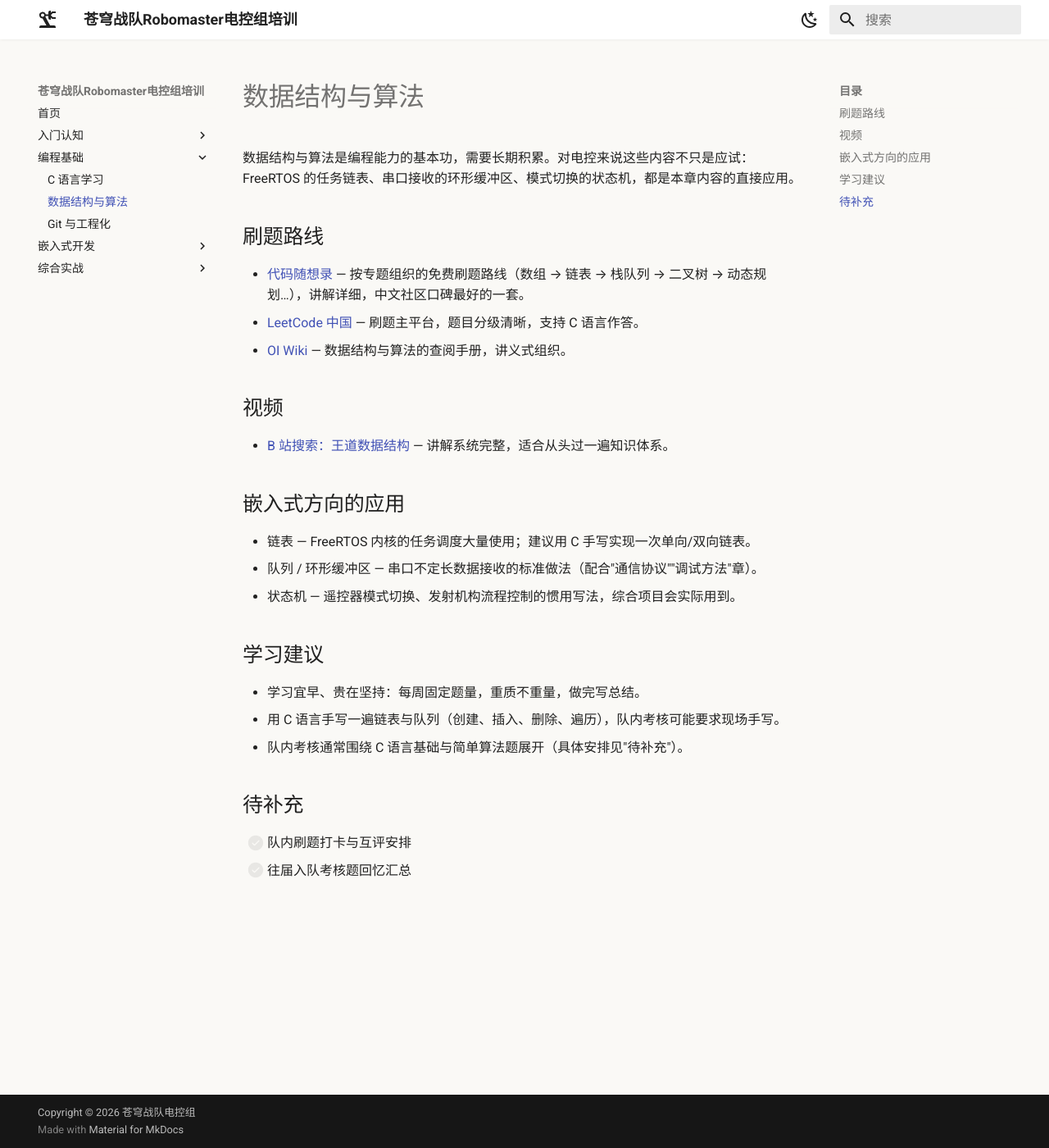
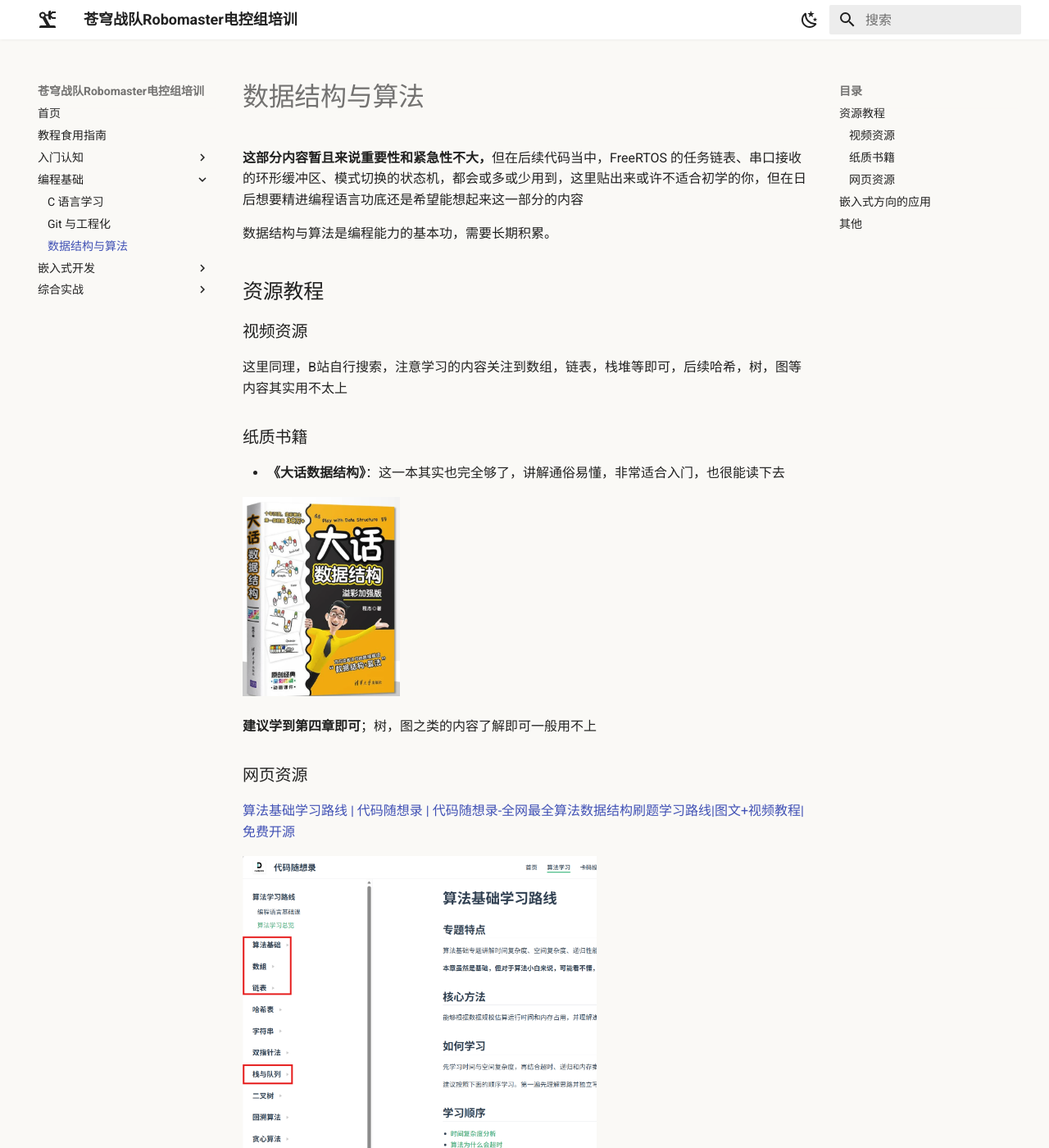
Before and after one commit to Xiaofxx/rm-ec-training, an MkDocs documentation site: the page built from docs/dsa.md, in a window 1280 px wide and 1400 px high. Shown: the whole window at 82% size. Built offline with MkDocs 1.6.1 and Material for MkDocs 9.7.7, drawn with Linux system fonts in a browser that asks for light colours; some of the changed text lies outside the part shown.

Commit message:
content: 新增教程食用指南(学习路线)，修正新图语法，导航Git与工程化前移

```diff
--- a/docs/dsa.md
+++ b/docs/dsa.md
@@ -1,30 +1,43 @@
 # 数据结构与算法
 
-数据结构与算法是编程能力的基本功，需要长期积累。对电控来说这些内容不只是应试：FreeRTOS 的任务链表、串口接收的环形缓冲区、模式切换的状态机，都是本章内容的直接应用。
+**这部分内容暂且来说重要性和紧急性不大，**但在后续代码当中，FreeRTOS 的任务链表、串口接收的环形缓冲区、模式切换的状态机，都会或多或少用到，这里贴出来或许不适合初学的你，但在日后想要精进编程语言功底还是希望能想起来这一部分的内容
 
-## 刷题路线
+数据结构与算法是编程能力的基本功，需要长期积累。
 
-- [代码随想录](https://programmercarl.com/) — 按专题组织的免费刷题路线（数组 → 链表 → 栈队列 → 二叉树 → 动态规划…），讲解详细，中文社区口碑最好的一套。
-- [LeetCode 中国](https://leetcode.cn/) — 刷题主平台，题目分级清晰，支持 C 语言作答。
-- [OI Wiki](https://oi-wiki.org/) — 数据结构与算法的查阅手册，讲义式组织。
+## 资源教程
 
-## 视频
+### 视频资源
 
-- [B 站搜索：王道数据结构](https://search.bilibili.com/all?keyword=王道+数据结构) — 讲解系统完整，适合从头过一遍知识体系。
+这里同理，B站自行搜索，注意学习的内容关注到数组，链表，栈堆等即可，后续哈希，树，图等内容其实用不太上
+
+### 纸质书籍
+
+* **《大话数据结构》**：这一本其实也完全够了，讲解通俗易懂，非常适合入门，也很能读下去
+
+![image-20260831160210566](assets/image-20260831160210566.png){: style="zoom:33%" }
+
+**建议学到第四章即可**；树，图之类的内容了解即可一般用不上
+
+### 网页资源
+
+[算法基础学习路线 | 代码随想录 | 代码随想录-全网最全算法数据结构刷题学习路线|图文+视频教程|免费开源](https://programmercarl.com/algo/fundamentals/)
+
+![image-20260831161929449](assets/image-20260831161929449.png){: style="zoom:33%" }
+
+建议关注如上红框圈选的内容，同时这里配套了力扣刷题，这里练练手都行但不建议花时间）
 
 ## 嵌入式方向的应用
 
-- 链表 — FreeRTOS 内核的任务调度大量使用；建议用 C 手写实现一次单向/双向链表。
-- 队列 / 环形缓冲区 — 串口不定长数据接收的标准做法（配合"通信协议""调试方法"章）。
+- 链表 — FreeRTOS 内核的任务调度大量使用，以及队内框架代码pub-sub机制也运用链表。
+- 队列 / 环形缓冲区 — 串口不定长数据接收的标准做法。
 - 状态机 — 遥控器模式切换、发射机构流程控制的惯用写法，综合项目会实际用到。
 
-## 学习建议
+## 其他
 
-- 学习宜早、贵在坚持：每周固定题量，重质不重量，做完写总结。
-- 用 C 语言手写一遍链表与队列（创建、插入、删除、遍历），队内考核可能要求现场手写。
-- 队内考核通常围绕 C 语言基础与简单算法题展开（具体安排见"待补充"）。
+实际上，在自学过程中这部分完全可以根据需要才学，而不是什么都掌握了再去开始做项目，
 
-## 待补充
+这部分你一定会觉得，哪里可以用的上？
 
-- [ ] 队内刷题打卡与互评安排
-- [ ] 往届入队考核题回忆汇总
+**虽然说一开始可能不重要或者用不上，但是数据结构和算法很多的思想是非常值得学习的，比如如何写一段高效率且简洁的代码，针对不同的问题会有很多思路去解决，也有运行效率上的优劣之分**
+
+总之，对于基础学习者来说，这一部分可以不必深究，但是对于想要精进编程语言功底，数据结构算法还是不可或缺的
--- a/docs/git.md
+++ b/docs/git.md
@@ -2,25 +2,28 @@
 
 队内代码协作与开源项目参与全部围绕 Git 展开，掌握 Git 是参与战队开发的前提。目标不是背命令，而是能独立完成"改代码 → 提交 → 协作合并"的完整循环。
 
-## 入门教程
+git可以说是任何一个软件工程师必备的技能，这部分不强制要求，但对于你来说**使用git版本管理代码必须是养成的良好习惯**
 
-- [廖雪峰 Git 教程](https://www.liaoxuefeng.com/wiki/896043488029600) — 最流行的中文入门教程，从安装到分支一路跟完即可上手。
-- [Pro Git 中文版](https://git-scm.com/book/zh/v2) — Git 官方书籍，免费在线阅读，进阶查阅用。
+## **入门教程**
 
-## GitHub 使用
+同样，<u>B站搜索具体的教程</u>，目标是能**学会基础的git仓库建立，版本管理推送，创建分支，合并分支解决冲突，推送到远程仓库**（其实学到这里98%的场景都够用了），所以你不需要去死记硬背所有的git命令，想不起来再查
 
-- [GitHub Docs（中文）](https://docs.github.com/zh) — 官方文档，仓库、Pull Request、Issues 等概念不清楚时来查。
-- 协作基本流程：fork / 建分支 → 提交 → 发 Pull Request → 代码评审后合并。队内代码统一走 GitHub 托管。
+这里附上一些教程
 
-## 工程化实践
+* [【中科大RM电控合集】Git基础连招教学](https://www.bilibili.com/video/BV1h4421F7sp?vd_source=0ec807ca37217dda15dcd3c1863ba0c9)
 
-- `.gitignore`：Keil / CubeIDE 工程要忽略编译产物，避免仓库膨胀（模板见待补充）。
-- 提交信息：一条 commit 只做一件事，写清楚"改了什么、为什么改"。
-- README：每个仓库写清功能、依赖、编译方法——这也是一个项目仓库的门面。
+除了命令行，这里也可以使用类似vscode界面进行可视化的git使用，见：
 
-## 待补充
+* [保姆级Git入门指南！看完就会！](https://www.bilibili.com/video/BV1TwtVzqEE2?vd_source=0ec807ca37217dda15dcd3c1863ba0c9)
 
-- [ ] 队内 Git 工作流规范（分支模型、评审要求）
-- [ ] commit 信息规范示例
-- [ ] Keil / CubeIDE 的 .gitignore 模板
-- [ ] 战队 GitHub 组织与仓库清单
+## GitHub 等平台使用
+
+Github作为全球最大的开源社区，建议自行登录创建账号，建立个远程仓库试试，
+
+同样的，还有Gitee（如果不能魔法上网登上Github，建议用这个国内的平台），Gitea等代码托管平台
+
+## 建议
+
+关于这部分使用，git的教程网上都有，但常常忽略的是你的代码规范和提交方式了，建议自行搜索并养成良好的提交规范，对于开发需要回退版本等场景有非常好的帮助
+
+学会了git的使用方式，这里不仅建议你用来托管自己的代码，同时也去逛逛论坛，B站之类的，可以找到Github等网站上的优质开源项目，拉取下来学习相关的内容
--- /dev/null
+++ b/docs/guide.md
@@ -0,0 +1,54 @@
+# 教程食用指南
+
+本教程的每一章都是相对独立的资料导航，但你不需要也不可能一口气读完。这一页给出贯穿全部章节的建议学习路线，以及每一步"做到什么程度可以往下走"的判断标准。
+
+## 建议学习路线
+
+**第 0 步：开荒（第 1 周）**
+
+1. [比赛与电控组简介](about.md) — 知道自己在为什么而学
+2. [如何寻找资源](resources.md) — 学会自己找资料，这是受用最久的一课
+3. [如何配置软件环境](env-setup.md) — 装好工具，扫清第一道坎
+
+**第 1 步：C 语言（约 1 个月）**
+
+4. [C 语言学习](c-lang.md) — 一切的地基。学到指针与内存模型吃透即可，别追求面面俱到
+
+**第 2 步：单片机入门（约 1 个月）**
+
+5. [STM32 开发基础](stm32.md) — 从点灯开始，每个外设都在实板上跑一遍
+
+**第 3 步：让机器人动起来**
+
+6. [通信协议](comm.md) — UART / CAN 是与电机、上位机对话的语言
+7. [常用模块](modules.md) — IMU、OLED、舵机，边用边学
+8. [RTOS](rtos.md) — 任务多了之后，让代码结构化起来
+9. [电机控制](motor.md) — 电控组的核心技术，从有刷电机调速练到 PID
+
+**最后：综合项目**
+
+10. [综合项目（电赛/校内赛小车）](project.md) — 把前面所有知识拼成一辆车，也是培训的验收
+
+**贯穿全程的三件事**
+
+- [Git 与工程化](git.md) — 从写下第一行代码起就用它管理，别等到"学完"才开始
+- [数据结构与算法](dsa.md) — 不急于一时，每周保持一点量，细水长流
+- [调试方法](debugging.md) — 不需要专门学，每次遇到问题回头翻，用着用着就会了
+
+## 几条建议
+
+- 每一步的判断标准很简单：**能动手做出对应的东西**，就往下走。不用等"全部学完"才开始做项目
+- 以敲代码为主，看教程为辅；看懂了和写出来了是两回事
+- 卡住是常态，先自己搜，搜不到就来培训群里问——提问前说清楚"做了什么、期望什么、实际发生了什么"
+
+## 最后，一些鼓励的话
+
+每个人都是从一块点不亮的开发板和满屏的报错开始的，包括现在教你的人。嵌入式学习的曲线前期陡、后期平——前两个月你会觉得什么都很陌生，但跨过点灯、串口、电机转动这几个坎之后，路会越走越顺。
+
+别担心自己基础差，大一完全来得及；也别担心问题太简单不敢问，队里没人会笑话一个认真提问的新生。真正的分水岭不在天赋，而在你是坚持把每个小东西做出来，还是收藏了一堆教程就当作学会了。
+
+期待在实验室见到你，期待第一辆由你亲手点亮的小车。
+
+## 待补充
+
+- [ ] 各阶段的考核/验收节点与时间安排
--- a/mkdocs.yml
+++ b/mkdocs.yml
@@ -47,14 +47,15 @@ markdown_extensions:
 
 nav:
   - 首页: index.md
+  - 教程食用指南: guide.md
   - 入门认知:
       - 比赛与电控组简介: about.md
       - 如何寻找资源: resources.md
       - 如何配置软件环境: env-setup.md
   - 编程基础:
       - C 语言学习: c-lang.md
+      - Git 与工程化: git.md
       - 数据结构与算法: dsa.md
-      - Git 与工程化: git.md
   - 嵌入式开发:
       - 单片机开发:
           - STM32 开发基础: stm32.md
```
Also changed, not shown: README.md (+1 -0 lines), docs/resources.md (+4 -0 lines), docs/assets/image-20260831160210566.png (added), docs/assets/image-20260831160511534.png (added), docs/assets/image-20260831161929449.png (added).
